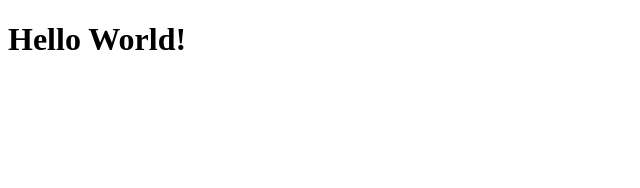
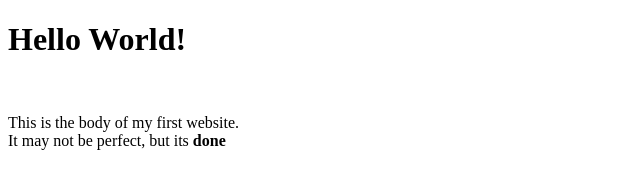
Before and after one commit to josheche/c5_server, a plain HTML site: page public/hello.html in a window 1280 px wide. Shown: the whole page, without its empty margins (0-640 px from the left). Drawn offline with Linux system fonts and the light colour scheme.

Commit message:
added body to the html file

```diff
--- a/public/hello.html
+++ b/public/hello.html
@@ -6,5 +6,8 @@
     </head>
     <body>
       <h1>Hello World!</h1>
+      <br>
+      <p>This is the body of my first website.<br>It may not be perfect, but its <b>done</b>
+      </p>
     </body>
   </html>
```
